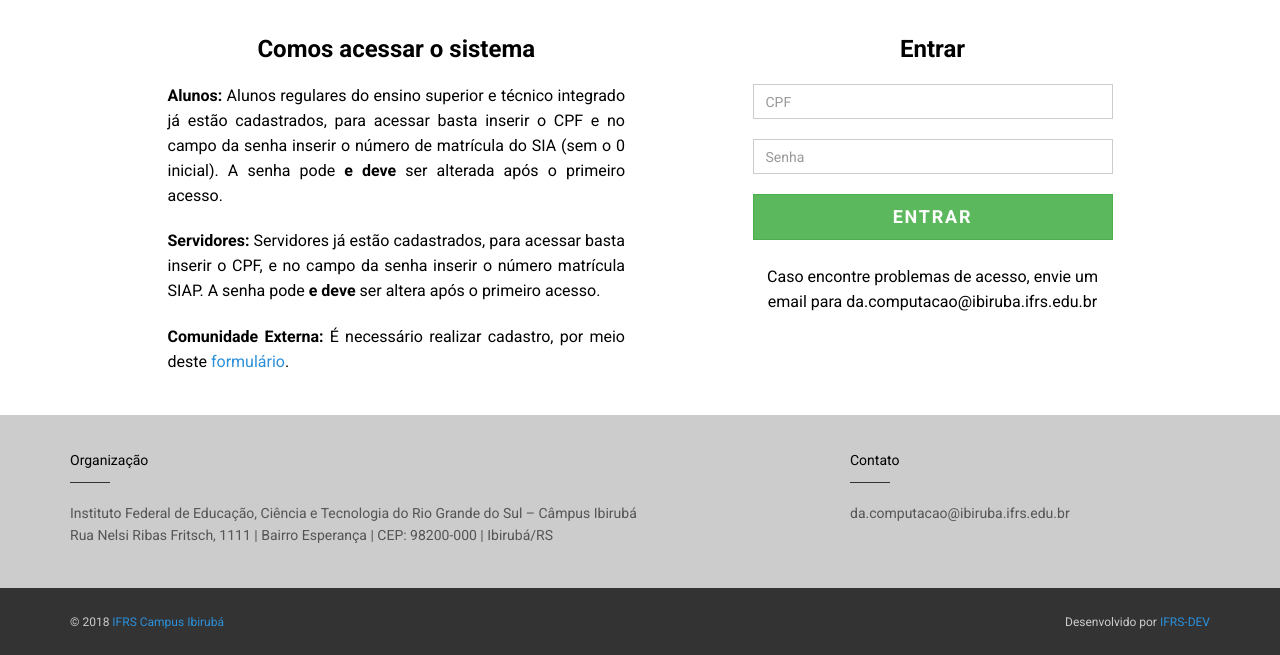
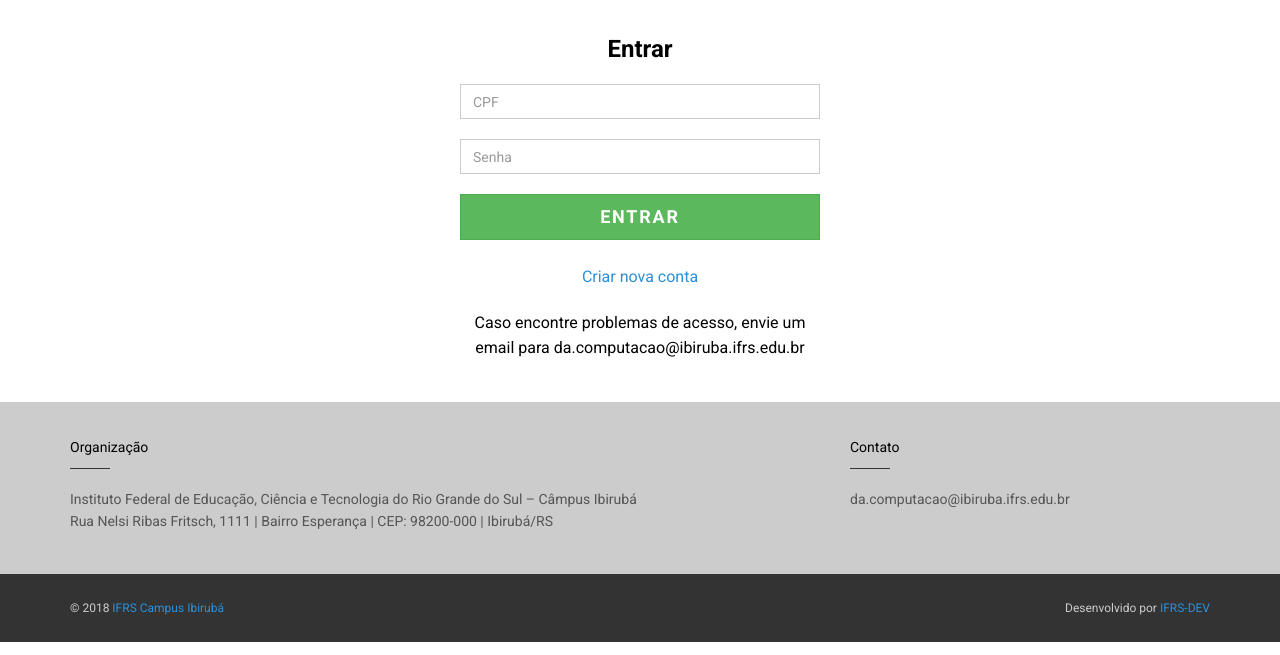
Before and after one commit to ifrs-dev/semana-academica, a Django app: page /login/ in a window 1280 px wide. Shown: the part 61-716 px from the top of the page. Run offline with Django 3.2, Linux system fonts and the light colour scheme; some libraries are stand-ins or nearby versions.

Commit message:
correções

```diff
--- a/semana_academica/events/templates/index.html
+++ b/semana_academica/events/templates/index.html
@@ -12,7 +12,7 @@
             <b>Links Importantes: <b>
               <a href="{% url 'program'%}" target="_blank">Programação</a>,
               <a href="{% url 'rules'%}" target="_blank">Regulamento</a> e
-              <a href="#" target="_blank">Sistema de Inscrições</a>.
+              <a href="{% url 'login' %}" target="_blank">Sistema de Inscrições</a>.
           </p>
         </article>
       </div>
--- a/semana_academica/events/templates/registration/login.html
+++ b/semana_academica/events/templates/registration/login.html
@@ -12,14 +12,7 @@
    <section>
       <div class="container">
         <div class="row">
-        <div class="col-md-5 col-md-offset-1" align="justify">
-            <h3 align="center">Comos acessar o sistema</h3>
-            <p><b>Alunos:</b> Alunos regulares do ensino superior e técnico integrado já estão cadastrados, para acessar basta inserir o CPF e no campo da senha inserir o número de matrícula do SIA (sem o 0 inicial). A senha pode <b>e deve</b> ser alterada após o primeiro acesso.</p>
-            <p><b>Servidores:</b> Servidores já estão cadastrados, para acessar basta inserir o CPF, e no campo da senha inserir o número matrícula SIAP. A senha pode <b>e deve</b> ser altera após o primeiro acesso.</p>
-            <p><b>Comunidade Externa:</b> É necessário realizar cadastro, por meio deste <a href="{% url 'signup' %}">formulário</a>.</p>
-            <p align="center"></p>
-        </div>
-        <div class="col-md-4 col-md-offset-1">
+        <div class="col-md-4 col-md-offset-4">
             <h3 align="center">Entrar</h3>
             <div class="form-group">
               <input name="username" type="text" class="form-control" id="id_username" placeholder="CPF">
@@ -35,6 +28,8 @@
             <input type="submit" class="btn btn-success btn-lg btn-block" value="Entrar">
             <input type="hidden" name="next" value="{{ next }}" />
             <br>
+            <p align="center"><a href="{% url 'signup' %}">Criar nova conta</a></p>
+            <p align="center"></p>
             <p align="center">
                 Caso encontre problemas de acesso, envie um email para da.computacao@ibiruba.ifrs.edu.br
             </p>
```
